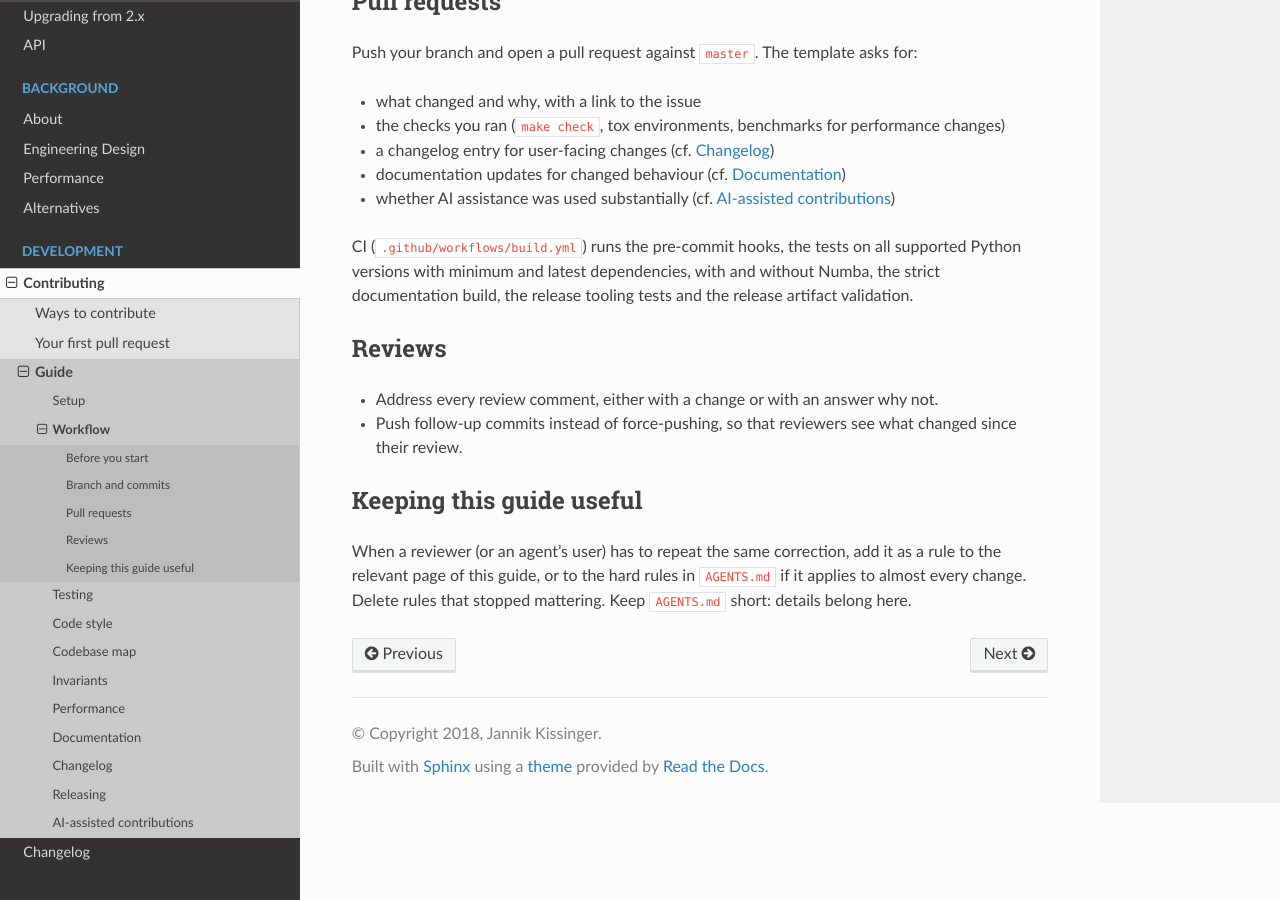
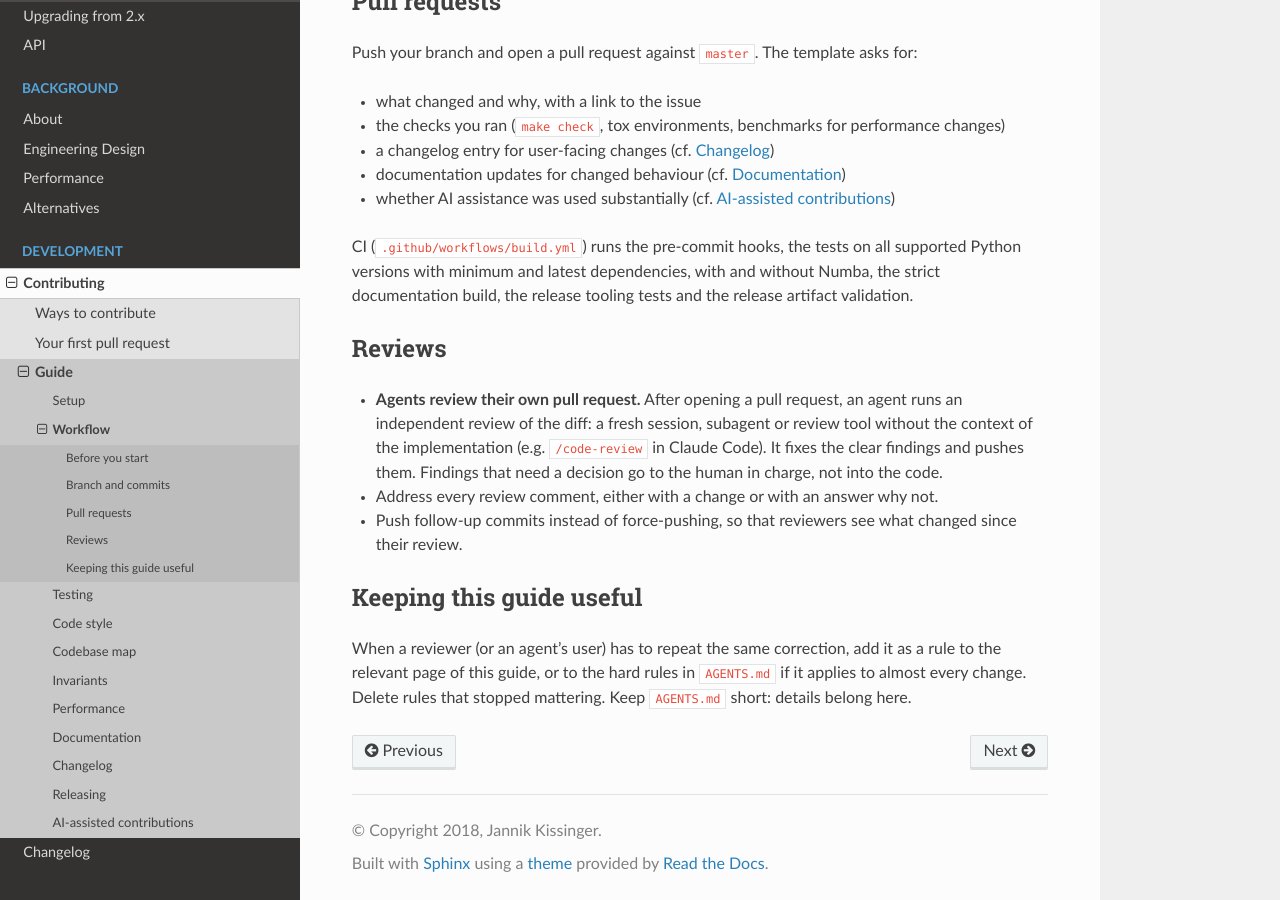
Before and after one commit to jannikmi/extremitypathfinder, a Sphinx documentation site: the page built from docs/contributing/workflow.md, in a window 1280 px wide and 900 px high, scrolled down 620 px. Built offline with Sphinx 7.4.7 and the Read the Docs theme 3.1.0, drawn with Linux system fonts in a browser that asks for light colours.

Commit message:
guide: agents run an independent review after opening a pull request
Co-Authored-By: Claude Opus 5.5 <noreply@anthropic.com>
Claude-Session: https://claude.ai/code/session_01XJqV79KvJyD74HGbSKQ6cE

```diff
--- a/docs/contributing/workflow.md
+++ b/docs/contributing/workflow.md
@@ -33,6 +33,10 @@ the release tooling tests and the release artifact validation.
 
 ## Reviews
 
+- **Agents review their own pull request.** After opening a pull request, an agent runs an independent review
+  of the diff: a fresh session, subagent or review tool without the context of the implementation
+  (e.g. `/code-review` in Claude Code). It fixes the clear findings and pushes them.
+  Findings that need a decision go to the human in charge, not into the code.
 - Address every review comment, either with a change or with an answer why not.
 - Push follow-up commits instead of force-pushing, so that reviewers see what changed since their review.
 
```
Also changed, not shown: AGENTS.md (+1 -0 lines), docs/contributing/ai-assisted-contributions.md (+2 -0 lines).
